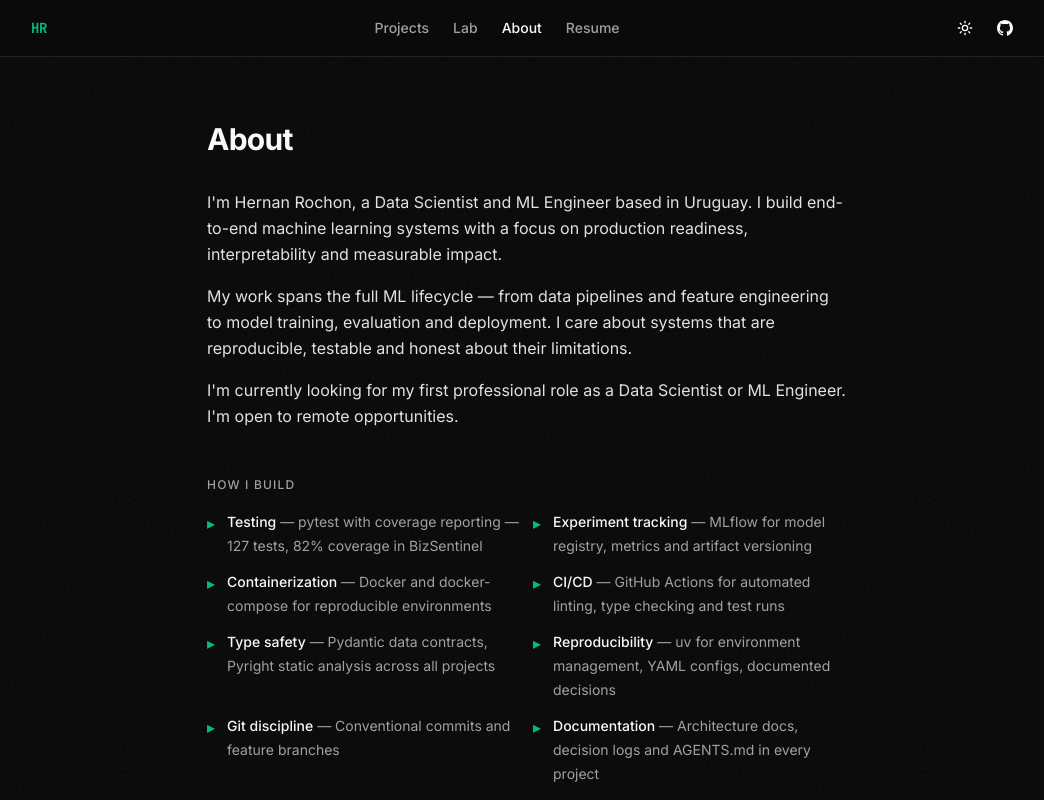
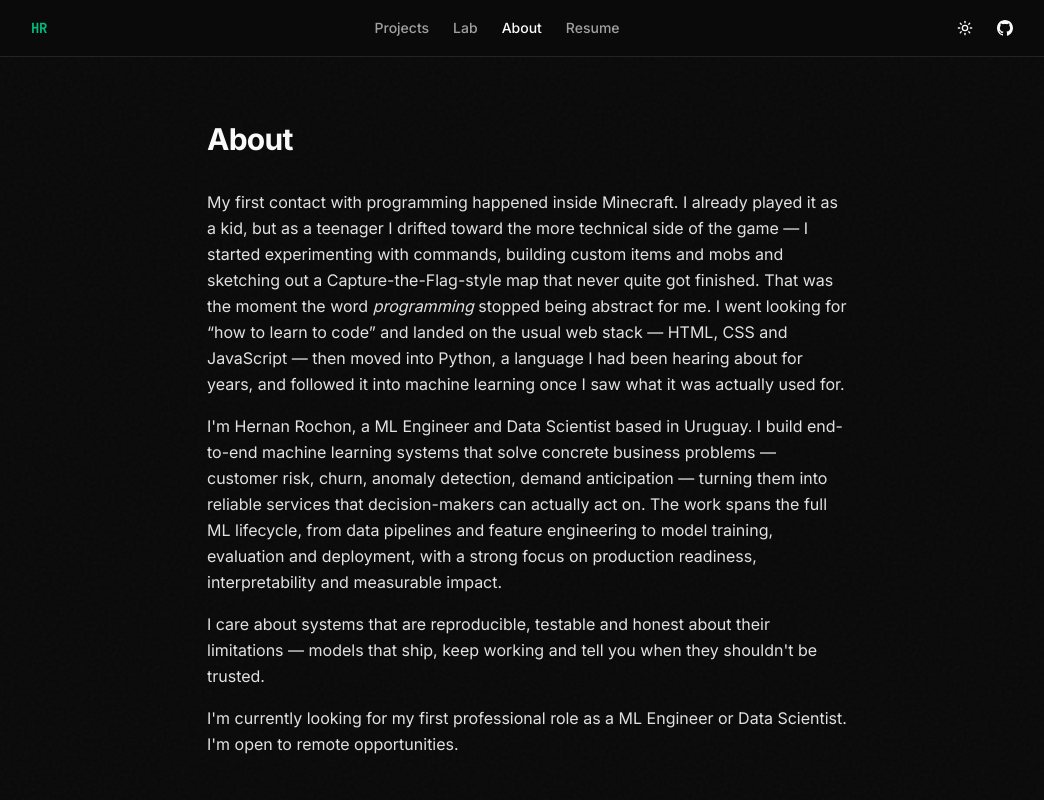
Before and after one commit to HernanRochon664/portfolio, a Next.js app: page /about in a window 1280 px wide. Shown: the top 800 px of the page, without its empty margins (113-1157 px from the left). Built offline with nearby package versions, Linux system fonts and the light colour scheme.

Commit message:
refactor(about): reorder MLE/DS site-wide and add Minecraft origin intro

```diff
--- a/src/app/about/page.tsx
+++ b/src/app/about/page.tsx
@@ -19,19 +19,35 @@ export default function AboutPage() {
 
       <div className="mt-8 flex flex-col gap-4 text-foreground/90 leading-relaxed">
         <p>
-          I&apos;m Hernan Rochon, a Data Scientist and ML Engineer based in
-          Uruguay. I build end-to-end machine learning systems with a focus on
+          My first contact with programming happened inside Minecraft. I
+          already played it as a kid, but as a teenager I drifted toward the
+          more technical side of the game — I started experimenting with
+          commands, building custom items and mobs and sketching out a
+          Capture-the-Flag-style map that never quite got finished. That was
+          the moment the           word <em>programming</em>{" "}stopped being abstract for
+          me. I went looking for &ldquo;how to learn to code&rdquo; and landed
+          on the usual web stack — HTML, CSS and JavaScript — then moved into
+          Python, a language I had been hearing about for years, and followed
+          it into machine learning once I saw what it was actually used for.
+        </p>
+        <p>
+          I&apos;m Hernan Rochon, a ML Engineer and Data Scientist based in
+          Uruguay. I build end-to-end machine learning systems that solve
+          concrete business problems — customer risk, churn, anomaly detection,
+          demand anticipation — turning them into reliable services that
+          decision-makers can actually act on. The work spans the full ML
+          lifecycle, from data pipelines and feature engineering to model
+          training, evaluation and deployment, with a strong focus on
           production readiness, interpretability and measurable impact.
         </p>
         <p>
-          My work spans the full ML lifecycle — from data pipelines and feature
-          engineering to model training, evaluation and deployment. I care about
-          systems that are reproducible, testable and honest about their
-          limitations.
+          I care about systems that are reproducible, testable and honest
+          about their limitations — models that ship, keep working and tell you
+          when they shouldn&apos;t be trusted.
         </p>
         <p>
-          I&apos;m currently looking for my first professional role as a Data
-          Scientist or ML Engineer. I&apos;m open to remote opportunities.
+          I&apos;m currently looking for my first professional role as a ML
+          Engineer or Data Scientist. I&apos;m open to remote opportunities.
         </p>
       </div>
 
--- a/src/app/layout.tsx
+++ b/src/app/layout.tsx
@@ -14,23 +14,23 @@ const jetbrainsMono = JetBrains_Mono({
 
 export const metadata: Metadata = {
   title: {
-    default: 'Hernan Rochon — Data Scientist & ML Engineer',
+    default: 'Hernan Rochon — ML Engineer & Data Scientist',
     template: '%s — Hernan Rochon',
   },
-  description: 'Data Scientist and ML Engineer building production ML systems with a focus on interpretability and measurable impact.',
+  description: 'ML Engineer and Data Scientist building production ML systems with a focus on interpretability and measurable impact.',
   metadataBase: new URL('https://portfolio-five-mu-o76n21qfaq.vercel.app'),
   openGraph: {
     type: 'website',
     locale: 'en_US',
     url: 'https://portfolio-five-mu-o76n21qfaq.vercel.app',
     siteName: 'Hernan Rochon',
-    title: 'Hernan Rochon — Data Scientist & ML Engineer',
-    description: 'Data Scientist and ML Engineer building production ML systems with a focus on interpretability and measurable impact.',
+    title: 'Hernan Rochon — ML Engineer & Data Scientist',
+    description: 'ML Engineer and Data Scientist building production ML systems with a focus on interpretability and measurable impact.',
   },
   twitter: {
     card: 'summary_large_image',
-    title: 'Hernan Rochon — Data Scientist & ML Engineer',
-    description: 'Data Scientist and ML Engineer building production ML systems with a focus on interpretability and measurable impact.',
+    title: 'Hernan Rochon — ML Engineer & Data Scientist',
+    description: 'ML Engineer and Data Scientist building production ML systems with a focus on interpretability and measurable impact.',
   },
   robots: {
     index: true,
--- a/src/app/opengraph-image.tsx
+++ b/src/app/opengraph-image.tsx
@@ -1,7 +1,7 @@
 import { ImageResponse } from 'next/og'
 
 export const runtime = 'edge'
-export const alt = 'Hernan Rochon — Data Scientist & ML Engineer'
+export const alt = 'Hernan Rochon — ML Engineer & Data Scientist'
 export const size = { width: 1200, height: 630 }
 export const contentType = 'image/png'
 
@@ -27,7 +27,7 @@ export default function OGImage() {
           Hernan Rochon
         </div>
         <div style={{ color: '#a1a1aa', fontSize: '32px', marginBottom: '60px' }}>
-          Data Scientist &amp; ML Engineer
+          ML Engineer &amp; Data Scientist
         </div>
         <div style={{ color: '#52525b', fontSize: '20px', fontFamily: 'monospace' }}>
           portfolio-five-mu-o76n21qfaq.vercel.app
--- a/src/app/resume/page.tsx
+++ b/src/app/resume/page.tsx
@@ -55,7 +55,7 @@ const skills = [
 
 export const metadata = {
   title: "Resume — Hernan Rochon",
-  description: "Resume of Hernan Rochon, Data Scientist & ML Engineer.",
+  description: "Resume of Hernan Rochon, ML Engineer & Data Scientist.",
 }
 
 export default function ResumePage() {
@@ -68,7 +68,7 @@ export default function ResumePage() {
       <header className="mb-10">
         <h1 className="text-3xl font-bold tracking-tight">Hernan Rochon</h1>
         <p className="mt-1 text-muted-foreground">
-          Data Scientist & ML Engineer
+          ML Engineer & Data Scientist
         </p>
         <p className="mt-3 font-mono text-xs text-muted-foreground">
           hernan.rochon7@gmail.com · linkedin.com/in/hernan-rochon ·
@@ -79,7 +79,7 @@ export default function ResumePage() {
       <section className="mb-8">
         <h2 className={sectionHeading}>Summary</h2>
         <p className="text-sm leading-relaxed text-foreground/90">
-          Self-taught Data Scientist and ML Engineer with hands-on experience
+          Self-taught ML Engineer and Data Scientist with hands-on experience
           building end-to-end machine learning systems. Focused on
           production-ready pipelines, model interpretability, and measurable
           impact. Looking for a first professional role as a ML Engineer or Data
--- a/src/components/home/Hero.tsx
+++ b/src/components/home/Hero.tsx
@@ -28,7 +28,7 @@ function useTypewriter(text: string, speed: number = 50) {
 const techTags = ["Python", "Kedro", "scikit-learn", "MLflow"]
 
 export function Hero() {
-  const headline = "Data Scientist & ML Engineer"
+  const headline = "ML Engineer & Data Scientist"
   const displayed = useTypewriter(headline)
 
   return (
```
